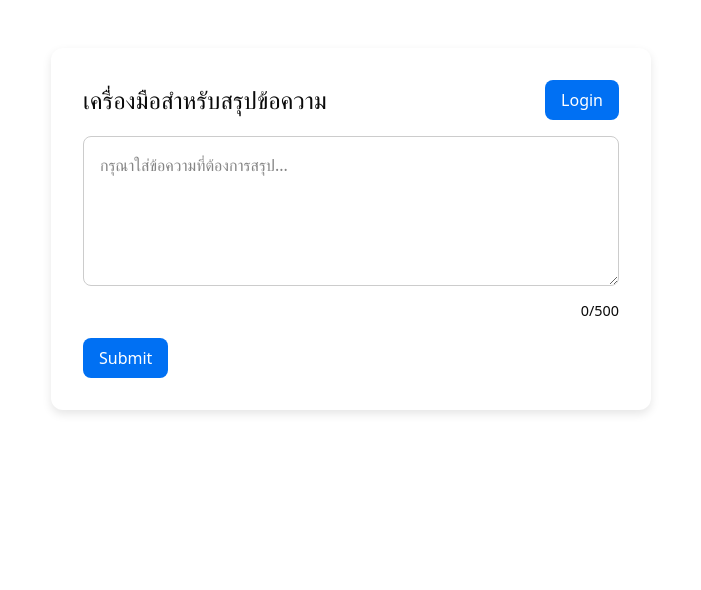
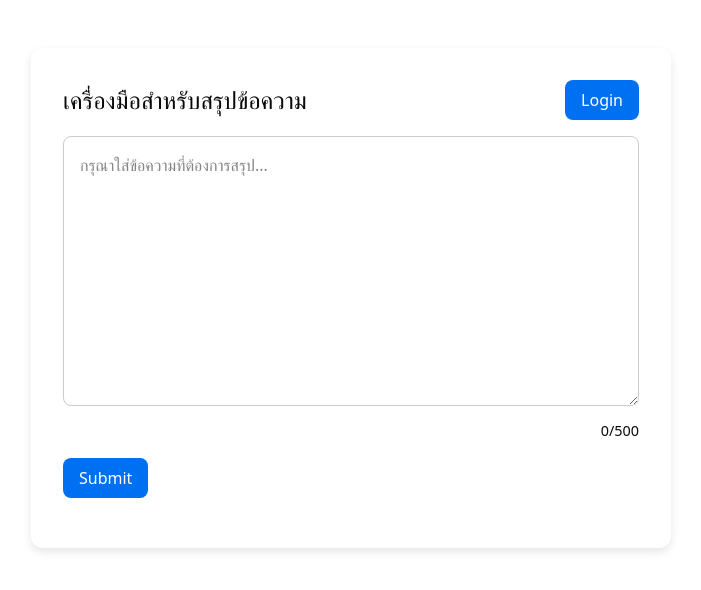
Before and after one commit to Mxyw242/inshort-complete, a Next.js app: page / in a window 1280 px wide. Shown: the top 590 px of the page, without its empty margins (289-990 px from the left). Built offline with nearby package versions, Linux system fonts and the light colour scheme; no server answers.

Commit message:
initial commit

```diff
--- a/app/styles/styles.css
+++ b/app/styles/styles.css
@@ -1,5 +1,6 @@
 .container {
-  max-width: 600px;
+  max-width: 50%;
+  height: 500px;
   margin: 3rem auto;
   padding: 2rem;
   background: #fff;
@@ -33,7 +34,7 @@
 
 .textarea {
   width: 100%;
-  height: 150px;
+  height: 270px;
   padding: 1rem;
   font-size: 1rem;
   border-radius: 8px;
```
